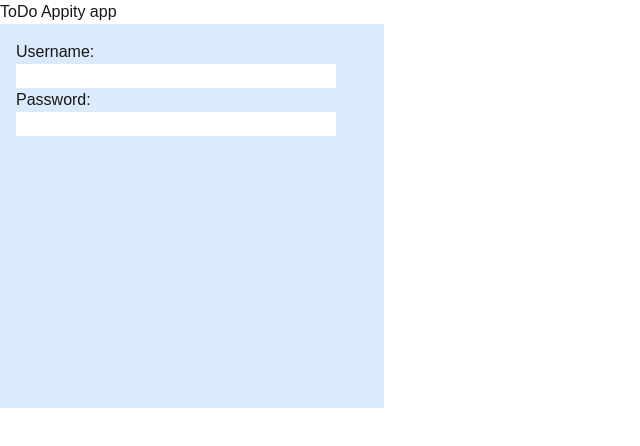
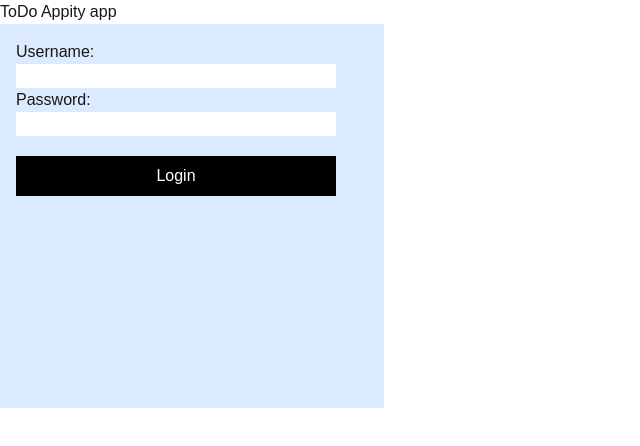
Before and after one commit to danny8823/todo-app, a Next.js app: page / in a window 1280 px wide. Shown: the top 446 px of the page, without its empty margins (0-640 px from the left). Built offline with nearby package versions, Linux system fonts and the light colour scheme.

Commit message:
rough draft login form finished

```diff
--- a/app/page.js
+++ b/app/page.js
@@ -10,6 +10,9 @@ export default function Home() {
         <label>Password:</label>
         <input
           class = 'w-80'/>
+        <button
+          class = 'bg-black text-white mt-5 w-80 p-2'
+        >Login</button>
       </form>
     </div>
   );
```
